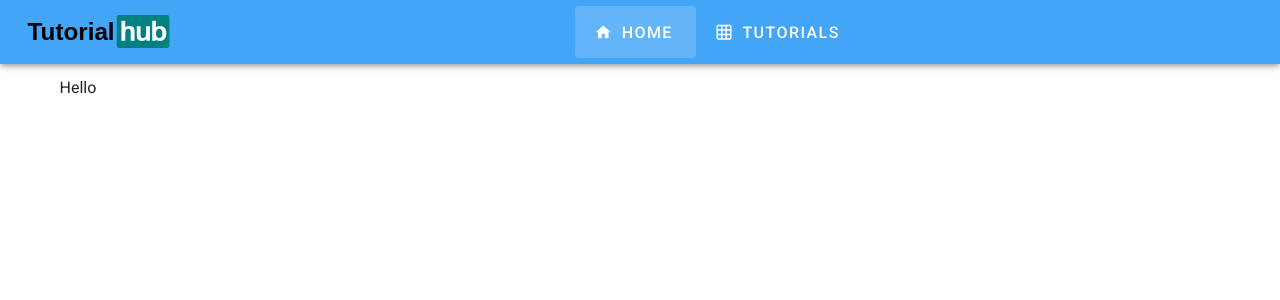
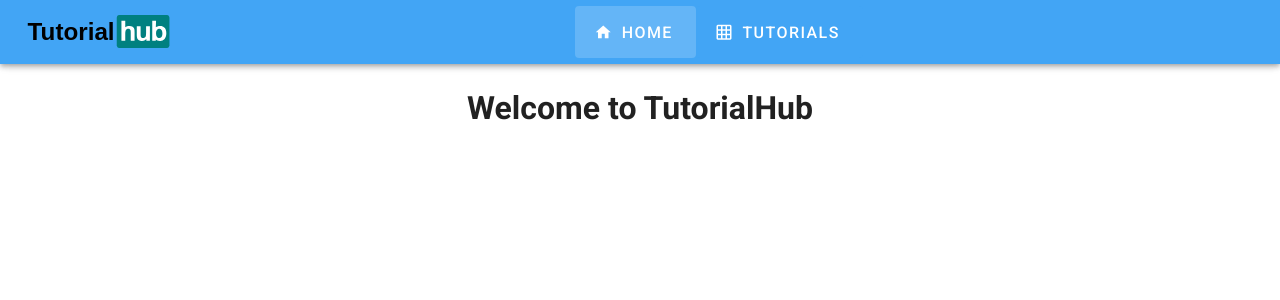
Before and after one commit to Gerfatz/TutorialHub, a Vue app: page /#/ in a window 1280 px wide. Shown: the top 300 px of the page. Built offline with nearby package versions, Linux system fonts and the light colour scheme.

Commit message:
sizes works

```diff
--- a/src/App.vue
+++ b/src/App.vue
@@ -30,7 +30,11 @@
       </v-app-bar>
 
       <v-main>
-        <router-view/>
+        <v-row justify="center" class="mx-3">
+          <v-col cols="12" md="10" xl="8">
+            <router-view/>
+          </v-col>
+        </v-row>
       </v-main>
     </div>
   </v-app>
--- a/src/views/Home.vue
+++ b/src/views/Home.vue
@@ -1,7 +1,7 @@
 <template>
-  <v-container>
-    <p>Hello</p>
-  </v-container>
+  <div>
+    <h1 class="text-center mt-5">Welcome to TutorialHub</h1>
+  </div>
 </template>
 
 <script>
@@ -10,3 +10,6 @@
     props: ['tutorials']
   }
 </script>
+
+<style>
+</style>
--- a/src/views/Tutorials.vue
+++ b/src/views/Tutorials.vue
@@ -1,6 +1,6 @@
 <template>
   <div>
-      <h2>Tutorials</h2>
+      <h1 class="mt-5 mb-3">Tutorials</h1>
       <v-overlay v-if="currentTutorial">
           <v-card light>
             <v-card-title>
@@ -23,8 +23,8 @@
           </v-card>
       </v-overlay>
       <div class="tutorials-list">
-          <v-card class="tutorial" v-for="(tutorial, index) in tutorials" :key="index" @click="currentTutorial = tutorial">
-              <img :srcset="getSrcSet(tutorial)" sizes="(min-width: 600px) 50vw, (min-width: 1200px) 33vw, 100vw" :src="getSrc(tutorial)" :alt="'Thumbnail for Tutorial ' + tutorial.name"/>
+          <v-card class="tutorial mx-1" v-for="(tutorial, index) in tutorials" :key="index" @click="currentTutorial = tutorial">
+              <img :srcset="getSrcSet(tutorial)" sizes="(max-width: 600px) 100vw, (max-width: 1000px) 50vw, 33vw" :src="getSrc(tutorial)" :alt="'Thumbnail for Tutorial ' + tutorial.name"/>
               <v-card-title>{{tutorial.name}}</v-card-title>
               <v-card-text>
                   <span v-for="(tag, j) in tutorial.tags" :key="j">
```
Also changed, not shown: 1 other file (tests, documents, lock files or other folders).
